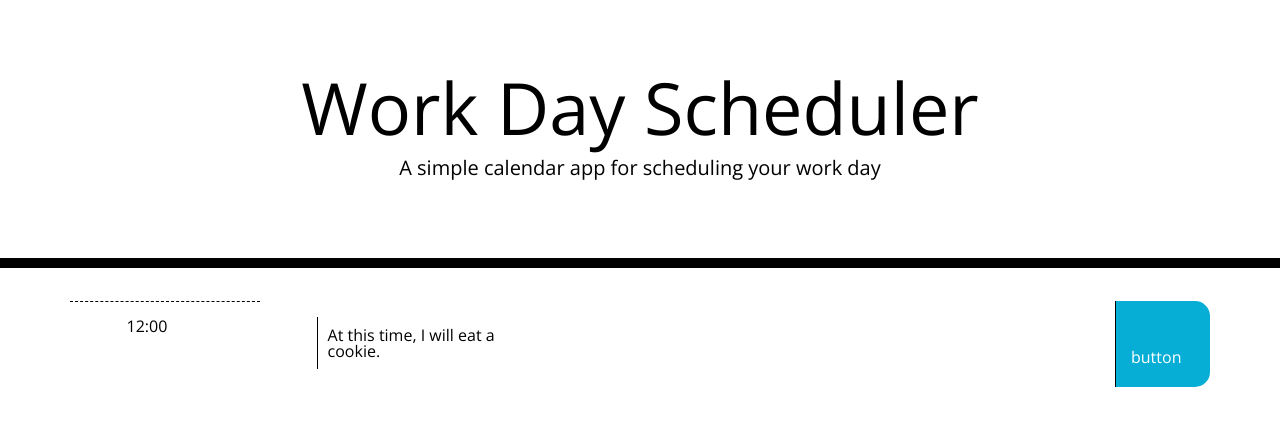
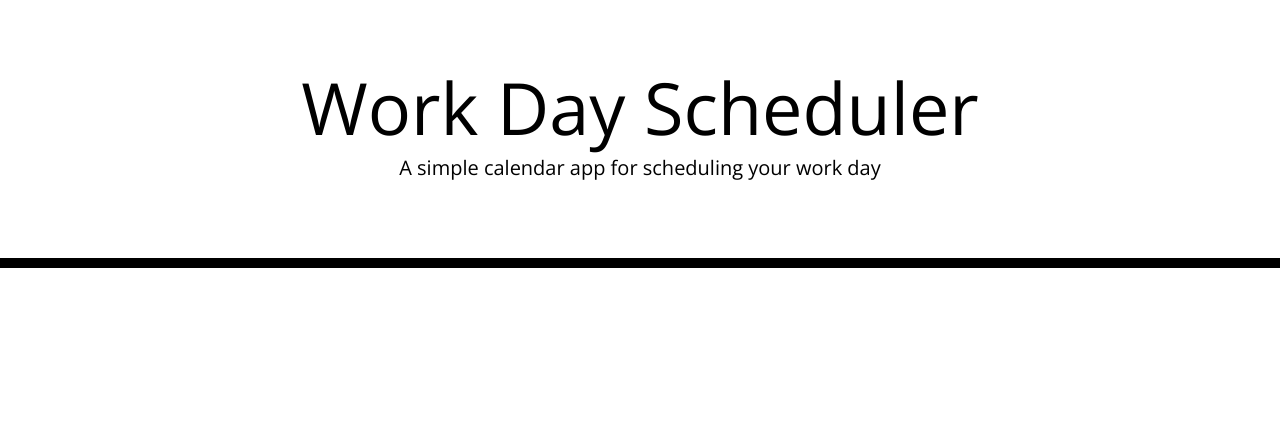
Before and after one commit to scott-gr/Work-Scheduler-gt-hw, a plain HTML site: page index.html in a window 1280 px wide. Drawn offline with nearby package versions, Linux system fonts and the light colour scheme.

Commit message:
commenting out html container, will try jquery gen first

```diff
--- a/index.html
+++ b/index.html
@@ -29,7 +29,10 @@
       <p id="currentDay" class="lead"></p>
     </header>
     <div class="container">
-      <div class = 'row' id="hourRow">
+
+      <!--Will attempt to dyamically create timeblocks -->
+
+      <!-- <div class = 'row' id="hourRow">
         <div class = 'col-md-2 hour'>
           <span>12:00</span>
         </div>
@@ -37,10 +40,10 @@
           <textarea id= 'noteText'>At this time, I will eat a cookie.</textarea>
         </div>
         <div class="col-md-1 saveBtn" id="btnCol">
-          <!-- Save Button will appear here when text is added to noteCol-->
+          Save Button will appear here when text is added to noteCol
           <span>button</span>
         </div>
-      </div>
+      </div> -->
     </div>
 
     <script src="https://code.jquery.com/jquery-3.4.1.min.js"></script>
```
